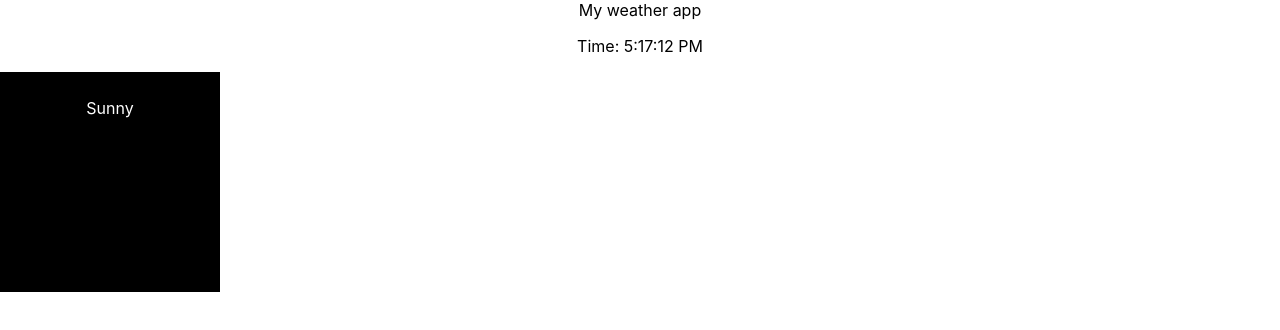
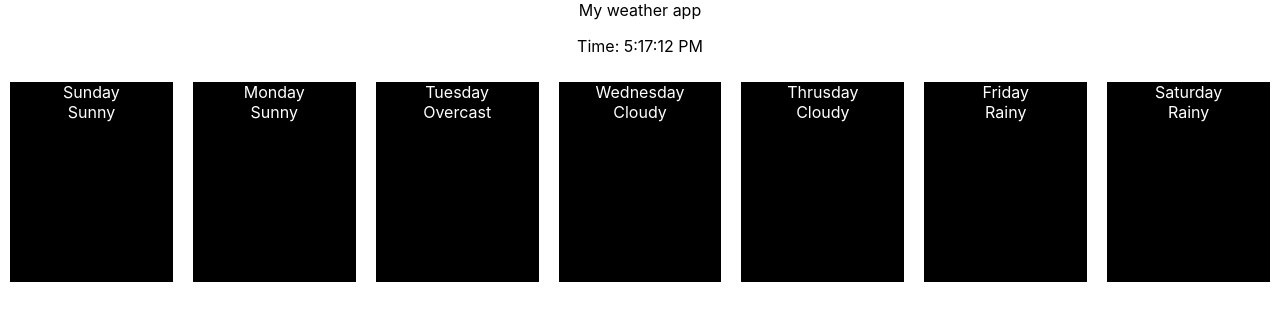
Before and after one commit to sidag95/react-weather-app, a React (Create React App) app: page / in a window 1280 px wide. Shown: the top 330 px of the page. Built offline with nearby package versions, Linux system fonts and the light colour scheme; the HTML template or start-up script is replaced by a standard one.

Commit message:
lists in react

```diff
--- a/src/App.js
+++ b/src/App.js
@@ -8,7 +8,7 @@ class App extends Component {
     return (
       <div className="App">
         <header>My weather app</header>
-        <WeatherScreen weatherType = "Sunny" />
+        <WeatherScreen/>
       </div>
     );
   }
--- a/src/WeatherCard.css
+++ b/src/WeatherCard.css
@@ -3,5 +3,5 @@
   height: 200px;
   background-color: black;
   color: white;
-  padding: 10px;
+  margin: 10px;
 }
--- a/src/WeatherCard.js
+++ b/src/WeatherCard.js
@@ -2,9 +2,11 @@ import * as React from "react";
 import "./WeatherCard.css";
 
 function WeatherCard(props) {
+  const {day, weather} = props;
   return (
     <div className="card">
-      <p>{props.weatherType}</p>
+      <div>{day}</div>
+      <div>{weather}</div>
     </div>
   )
 }
--- /dev/null
+++ b/src/WeatherScreen.css
@@ -0,0 +1,4 @@
+.weatherCardWrapper {
+  display: flex;
+  justify-content: center;
+}
--- a/src/WeatherScreen.js
+++ b/src/WeatherScreen.js
@@ -1,11 +1,44 @@
 import * as React from "react";
 import WeatherCard from "./WeatherCard";
+import "./WeatherScreen.css"
+
+const dummyWeatherData = [
+  {
+    day: "Sunday",
+    weather: "Sunny"
+  },
+  {
+    day: "Monday",
+    weather: "Sunny"
+  },
+  {
+    day: "Tuesday",
+    weather: "Overcast"
+  },
+  {
+    day: "Wednesday",
+    weather: "Cloudy"
+  },
+  {
+    day: "Thrusday",
+    weather: "Cloudy"
+  },
+  {
+    day: "Friday",
+    weather: "Rainy"
+  },
+  {
+    day: "Saturday",
+    weather: "Rainy"
+  }
+]
 
 class WeatherScreen extends React.Component {
   constructor(props) {
     super(props)
     this.state = {
-      date: new Date()
+      date: new Date(),
+      weeklyWeather: dummyWeatherData
     };
   }
 
@@ -23,7 +56,9 @@ class WeatherScreen extends React.Component {
     return (
       <div>
         <p>Time: {this.state.date.toLocaleTimeString()}</p>
-        <WeatherCard weatherType = {this.props.weatherType} />
+        <div className="weatherCardWrapper" >
+          {this.state.weeklyWeather.map(dayWeather => <WeatherCard key={`day-${dayWeather.day}`} {...dayWeather} />)}
+        </div>
       </div>
     )
   }
```
